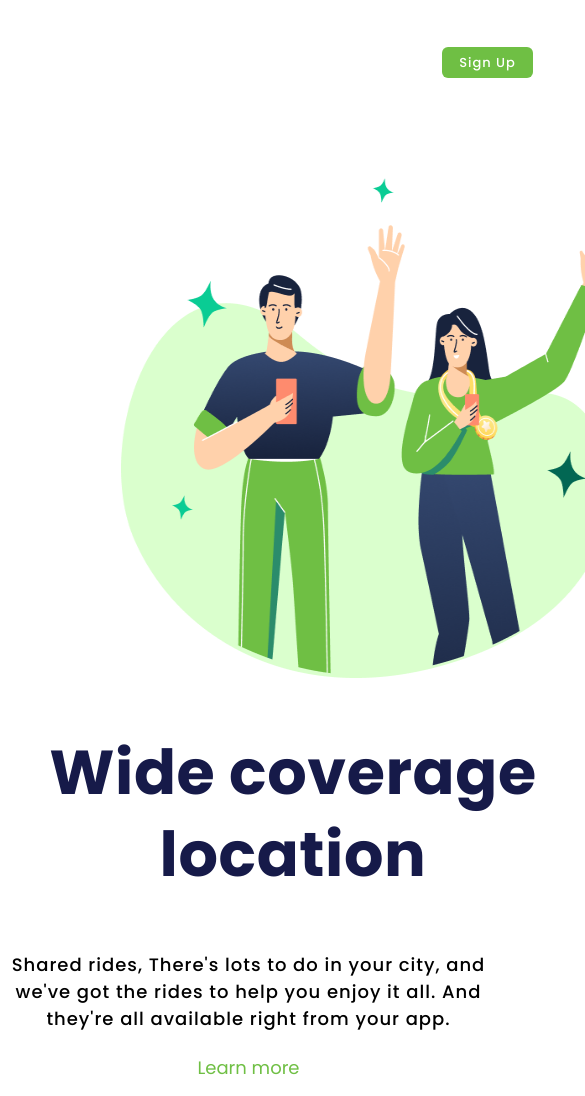
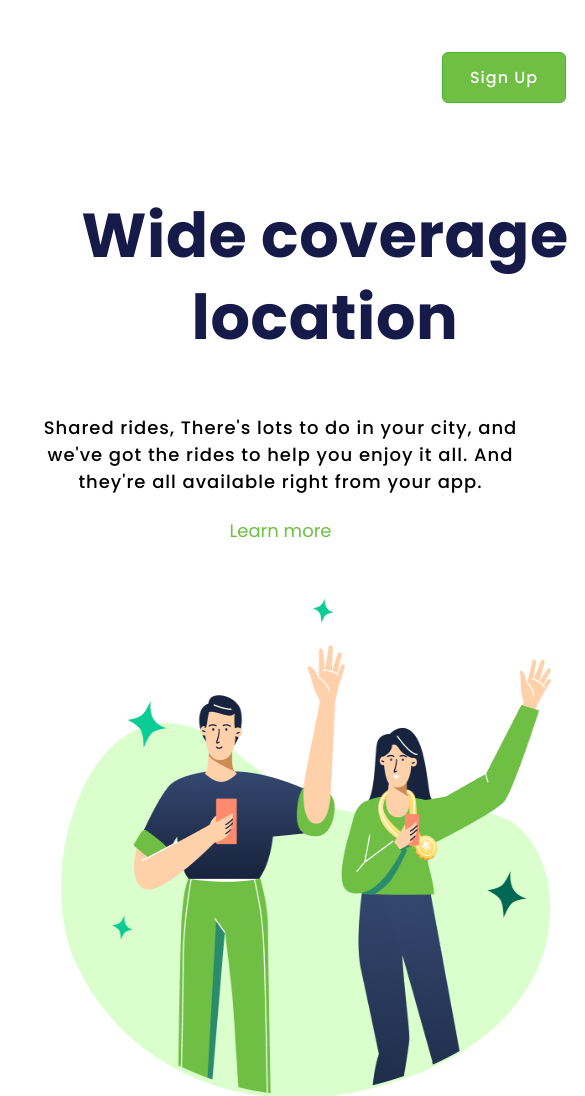
Before and after one commit to KeinanSZ/Projeto-CSS---Responsivo, a plain HTML site: page index.html in a window 390 px wide. Shown: the top 1096 px of the page, 585 px wide, since content can reach past the window. Drawn offline with Linux system fonts and the light colour scheme.

Commit message:
Alteração no CSS

```diff
--- a/style.css
+++ b/style.css
@@ -138,34 +138,48 @@ p {
 }
 @media screen and (max-width:1210px){
 
-a{
+
+
+a {
     display: none;
+
 }
-.button-header {
-   margin: auto 400px;
-    font-family: Poppins;
-    font-size: 13px;
-    font-weight: 500;
-    line-height: 18px;
-    letter-spacing: 1px;
-    text-align: left;
-    width: 61px;
-height: 18px;
-top: 6px;
-left: 20px;
-width: 91px;
-height: 31px;
-border: 1px;
-text-align: center;
+section{
+ display: inline-block;
+position: absolute;
+ text-align: center;
+ top: 150px;
+ text-align: center;
+ left: -50px;
 }
- section{
-margin: 1px;
-padding: 1px;
-text-align: center;
+
+
+.logo-foto {
+   display: flex;
+position: relative;
+ top: 400px;
+ text-align: center;
+ left: -60px;
+
+}
+.button-header{
+position:relative;
+right: -400px;
+top: 5px;
 
 }
 
-
-
+.button:active{
+   color: aqua;
 
 }
+.button-header:active{
+    color: aqua;
+}
+h1:hover{
+    color: aqua;
+}
+p:hover{
+    color: aqua;
+}
+}
```
